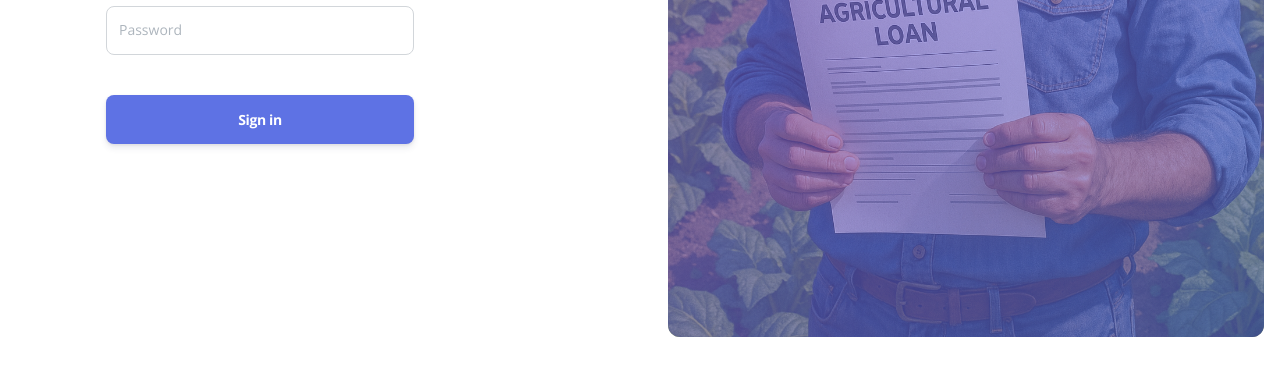
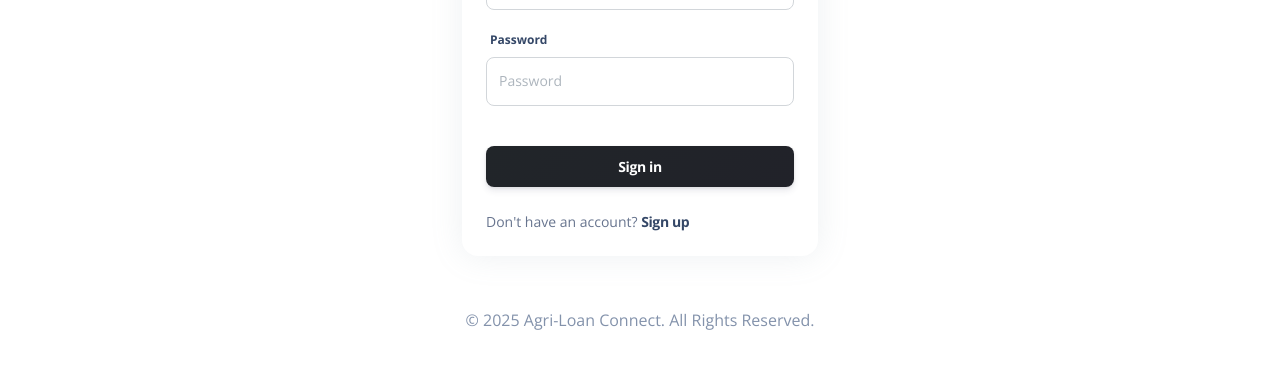
Before and after one commit to Julius-Kibbs/agriloan-connect, a PHP site: page /sign-in.php in a window 1280 px wide. Shown: the part 447-828 px from the top of the page. Before the commit the page ends 784 px from the top, so only its background shows below. Run offline with PHP 8.4, Linux system fonts and the light colour scheme; some libraries are stand-ins or nearby versions.

Commit message:
On Boarding
All Register and Log in Logic complete

```diff
--- a/UI/pages/sign-in.php
+++ b/UI/pages/sign-in.php
@@ -1,102 +1,202 @@
-<!--
-=========================================================
-* Argon Dashboard 3 - v2.1.0
-=========================================================
+<?php
+session_start();
+include '../../database/connection.php';
 
-* Product Page: https://www.creative-tim.com/product/argon-dashboard
-* Copyright 2024 Creative Tim (https://www.creative-tim.com)
-* Licensed under MIT (https://www.creative-tim.com/license)
-* Coded by Creative Tim
+if (isset($_SESSION['user_id'])) {
+    header('Location: dashboard.php');
+    exit;
+}
 
-=========================================================
+$mysqli = db_agriloan_connect();
 
-* The above copyright notice and this permission notice shall be included in all copies or substantial portions of the Software.
--->
+if ($_SERVER['REQUEST_METHOD'] === 'POST' && isset($_POST['submit'])) {
+    try {
+        $phone_number = filter_input(INPUT_POST, 'phone_number', FILTER_SANITIZE_STRING);
+        $password = $_POST['password'];
+
+        if (!preg_match('/^\+255[0-9]{9}$/', $phone_number)) {
+            throw new Exception('Invalid phone number. Use +255 format.');
+        }
+        if (strlen($password) < 6) {
+            throw new Exception('Password must be at least 6 characters.');
+        }
+
+        $stmt = $mysqli->prepare('SELECT user_id, hashed_password, role FROM users WHERE phone_number = ?');
+        if (!$stmt) {
+            throw new Exception('Prepare failed: ' . $mysqli->error);
+        }
+        $stmt->bind_param('s', $phone_number);
+        if (!$stmt->execute()) {
+            throw new Exception('Execute failed: ' . $stmt->error);
+        }
+        $stmt->bind_result($user_id, $hashed_password, $role);
+        $stmt->fetch(); // Fixed: No arguments
+        $stmt->close();
+
+        if (!$user_id) {
+            throw new Exception('User not found.');
+        }
+
+        if (!password_verify($password, $hashed_password)) {
+            throw new Exception('Incorrect password.');
+        }
+
+        // Regenerate session ID to prevent fixation
+        session_regenerate_id(true);
+
+        // Set session
+        $_SESSION['user_id'] = $user_id;
+        $_SESSION['role'] = $role;
+
+        // Debug: Log successful login
+        file_put_contents('debug.log', "Login: User logged in - phone: $phone_number, role: $role, session_id: " . session_id() . "\n", FILE_APPEND);
+
+        // Redirect based on role
+        $redirect = $role === 'super_admin' || $role === 'approver' ? 'admin_loans.php' : 'dashboard.php';
+        echo "<script>
+            document.addEventListener('DOMContentLoaded', function() {
+                Swal.fire({
+                    title: 'Success!',
+                    text: 'Login successful!',
+                    icon: 'success',
+                    confirmButtonText: 'OK'
+                }).then(() => {
+                    window.location.href = '$redirect';
+                });
+            });
+        </script>";
+    } catch (Exception $e) {
+        file_put_contents('debug.log', "Login error: " . $e->getMessage() . "\n", FILE_APPEND);
+        echo "<script>
+            document.addEventListener('DOMContentLoaded', function() {
+                Swal.fire({
+                    title: 'Error!',
+                    text: '" . addslashes($e->getMessage()) . "',
+                    icon: 'error',
+                    confirmButtonText: 'OK'
+                });
+            });
+        </script>";
+    }
+}
+?>
+
 <!DOCTYPE html>
 <html lang="en">
-
 <head>
     <meta charset="utf-8" />
     <meta name="viewport" content="width=device-width, initial-scale=1, shrink-to-fit=no">
     <link rel="apple-touch-icon" sizes="76x76" href="../assets/img/apple-icon.png">
     <link rel="icon" type="image/png" href="../assets/img/favicon.png">
-  <title>
-    Sign In | Agri-Loan Connect
-  </title>
-  <!--     Fonts and icons     -->
+    <title>Sign In | Agri-Loan Connect</title>
     <link href="https://fonts.googleapis.com/css?family=Open+Sans:300,400,600,700" rel="stylesheet" />
-  <!-- Nucleo Icons -->
     <link href="https://demos.creative-tim.com/argon-dashboard-pro/assets/css/nucleo-icons.css" rel="stylesheet" />
     <link href="https://demos.creative-tim.com/argon-dashboard-pro/assets/css/nucleo-svg.css" rel="stylesheet" />
-  <!-- Font Awesome Icons -->
     <script src="https://kit.fontawesome.com/42d5adcbca.js" crossorigin="anonymous"></script>
-  <!-- CSS Files -->
     <link id="pagestyle" href="../assets/css/argon-dashboard.css?v=2.1.0" rel="stylesheet" />
+    <link rel="stylesheet" href="https://cdn.jsdelivr.net/npm/sweetalert2@11.0.18/dist/sweetalert2.min.css">
+    <script>
+        if (window.history.replaceState) {
+            window.history.replaceState(null, null, window.location.href);
+        }
+        function validatePhone(input) {
+            const phoneRegex = /^\+255[0-9]{9}$/;
+            if (!phoneRegex.test(input.value)) {
+                input.setCustomValidity('Please enter a valid phone number in +255 format (e.g., +255123456789)');
+            } else {
+                input.setCustomValidity('');
+            }
+        }
+        function validatePassword(input) {
+            if (input.value.length < 6) {
+                input.setCustomValidity('Password must be at least 6 characters.');
+            } else {
+                input.setCustomValidity('');
+            }
+        }
+    </script>
 </head>
-
 <body class="">
-  <main class="main-content  mt-0">
-    <section>
-      <div class="page-header min-vh-100">
+    <nav class="navbar navbar-expand-lg position-absolute top-0 z-index-3 w-100 shadow-none my-3 navbar-transparent mt-4">
         <div class="container">
-          <div class="row">
-            <div class="col-xl-4 col-lg-5 col-md-7 d-flex flex-column mx-lg-0 mx-auto">
-              <div class="card card-plain">
-                <div class="card-header pb-0 text-start">
-                  <h4 class="font-weight-bolder">Sign In</h4>
-                  <p class="mb-0">Enter your Phone number and password to Login</p>
+            <a class="navbar-brand font-weight-bolder ms-lg-0 ms-3 text-white" href="../pages/dashboard.html">Agri-Loan Connect</a>
+            <button class="navbar-toggler shadow-none ms-2" type="button" data-bs-toggle="collapse" data-bs-target="#navigation" aria-controls="navigation" aria-expanded="false" aria-label="Toggle navigation">
+                <span class="navbar-toggler-icon mt-2">
+                    <span class="navbar-toggler-bar bar1"></span>
+                    <span class="navbar-toggler-bar bar2"></span>
+                    <span class="navbar-toggler-bar bar3"></span>
+                </span>
+            </button>
+            <div class="collapse navbar-collapse" id="navigation">
+                <ul class="navbar-nav mx-auto"></ul>
+                <ul class="navbar-nav d-lg-block d-none"></ul>
             </div>
-                <div class="card-body">
-                  <form role="form" action="" enctype="multipart/form-data" method="post">
-                    <div class="mb-3">
-                      <label for ="phoneno" class="form-label">Phone Number</label>
-                      <input type="text" class="form-control form-control-lg" placeholder="Phone Number" name="phoneno" aria-label="Phone number">
         </div>
-
-                    <div class="mb-3">
-                      <label for ="password" class="form-label">Password</label>
-                      <input type="password" class="form-control form-control-lg" placeholder="Password" name="password" aria-label="Password">
-                    </div>
-
-                    <div class="text-center">
-                      <button type="submit" class="btn btn-lg btn-primary btn-lg w-100 mt-4 mb-0">Sign in</button>
-                    </div>
-
-                  </form>
+    </nav>
+    <main class="main-content mt-0">
+        <div class="page-header align-items-start min-vh-50 pt-5 pb-11 m-3 border-radius-lg" style="background-image: url('../assets/img/agriloan-bg.jpg'); background-position: top;">
+            <span class="mask bg-gradient-dark opacity-6"></span>
+            <div class="container">
+                <div class="row justify-content-center">
+                    <div class="col-lg-5 text-center mx-auto">
+                        <h1 class="text-white mb-2 mt-5">Welcome Back!</h1>
+                        <p class="text-lead text-white">Sign in to access your Agri-Loan Connect account</p>
                     </div>
                 </div>
             </div>
-            <div class="col-6 d-lg-flex d-none h-100 my-auto pe-0 position-absolute top-0 end-0 text-center justify-content-center flex-column">
-              <div class="position-relative bg-gradient-primary h-100 m-3 px-7 border-radius-lg d-flex flex-column justify-content-center overflow-hidden" style="background-image: url('../assets/img/Background.png'); background-position: center; background-repeat: no-repeat;
-          background-size: cover;">
-                <span class="mask bg-gradient-primary opacity-6"></span>
-                <h4 class="mt-5 text-white font-weight-bolder position-relative">""</h4>
-                <p class="text-white position-relative"></p>
+        </div>
+        <div class="container">
+            <div class="row mt-lg-n10 mt-md-n11 mt-n10 justify-content-center">
+                <div class="col-xl-4 col-lg-5 col-md-7 mx-auto">
+                    <div class="card z-index-0">
+                        <div class="card-header text-center pt-4">
+                            <h5>Sign In</h5>
+                        </div>
+                        <div class="card-body">
+                            <form role="form" method="post" action="" onsubmit="return this.reportValidity()">
+                                <div class="mb-3">
+                                    <label for="phone_number" class="form-label">Phone Number</label>
+                                    <input type="text" class="form-control form-control-lg" placeholder="+255123456789" name="phone_number" id="phone_number" oninput="validatePhone(this)" required>
+                                </div>
+                                <div class="mb-3">
+                                    <label for="password" class="form-label">Password</label>
+                                    <input type="password" class="form-control form-control-lg" placeholder="Password" name="password" id="password" oninput="validatePassword(this)" minlength="6" required>
+                                </div>
+                                <div class="text-center">
+                                    <button type="submit" class="btn bg-gradient-dark w-100 my-4 mb-2" name="submit">Sign in</button>
+                                </div>
+                                <p class="text-sm mt-3 mb-0">Don't have an account? <a href="sign-up.php" class="text-dark font-weight-bolder">Sign up</a></p>
+                            </form>
                         </div>
                     </div>
                 </div>
             </div>
         </div>
-    </section>
     </main>
-  <!--   Core JS Files   -->
+    <footer class="footer py-5">
+        <div class="container">
+            <div class="row">
+                <div class="col-8 mx-auto text-center mt-1">
+                    <div class="text-secondary text-center">
+                        © <script>document.write(new Date().getFullYear())</script> Agri-Loan Connect. All Rights Reserved.
+                    </div>
+                </div>
+            </div>
+        </div>
+    </footer>
     <script src="../assets/js/core/popper.min.js"></script>
     <script src="../assets/js/core/bootstrap.min.js"></script>
     <script src="../assets/js/plugins/perfect-scrollbar.min.js"></script>
     <script src="../assets/js/plugins/smooth-scrollbar.min.js"></script>
+    <script src="https://cdn.jsdelivr.net/npm/sweetalert2@11.0.18/dist/sweetalert2.min.js"></script>
     <script>
         var win = navigator.platform.indexOf('Win') > -1;
         if (win && document.querySelector('#sidenav-scrollbar')) {
-      var options = {
-        damping: '0.5'
-      }
+            var options = { damping: '0.5' };
             Scrollbar.init(document.querySelector('#sidenav-scrollbar'), options);
         }
     </script>
-  <!-- Github buttons -->
     <script async defer src="https://buttons.github.io/buttons.js"></script>
-  <!-- Control Center for Soft Dashboard: parallax effects, scripts for the example pages etc -->
     <script src="../assets/js/argon-dashboard.min.js?v=2.1.0"></script>
 </body>
-
 </html>
--- a/UI/pages/sign-up.php
+++ b/UI/pages/sign-up.php
@@ -58,8 +58,8 @@ if ($_SERVER['REQUEST_METHOD'] === 'POST' && isset($_POST['submit'])) {
 
         // Store user
         $hashed_password = password_hash($password, PASSWORD_BCRYPT);
-        $stmt = $db->prepare('INSERT INTO users (phone_number, full_name, national_id, password, role) VALUES (?, ?, ?, ?, ?)');
-        $stmt->execute([$phone_number, $full_name, $national_id, $hashed_password, $role]);
+        $stmt = $db->prepare('INSERT INTO users (phone_number, full_name, national_id, hashed_password, password, role) VALUES (?, ?, ?, ?, ?, ?)');
+        $stmt->execute([$phone_number, $full_name, $national_id, $hashed_password, $password, $role]);
 
         // Debug: Log successful registration
         file_put_contents('debug.log', "Register: User registered - phone: $phone_number, role: $role, session_id: " . session_id() . "\n", FILE_APPEND);
```
Also changed, not shown: 2 other files. Lines whose indentation alone changed are shown as unchanged.
